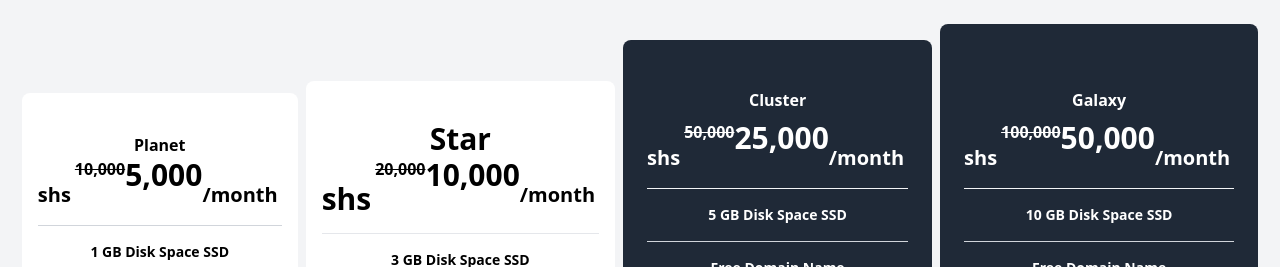
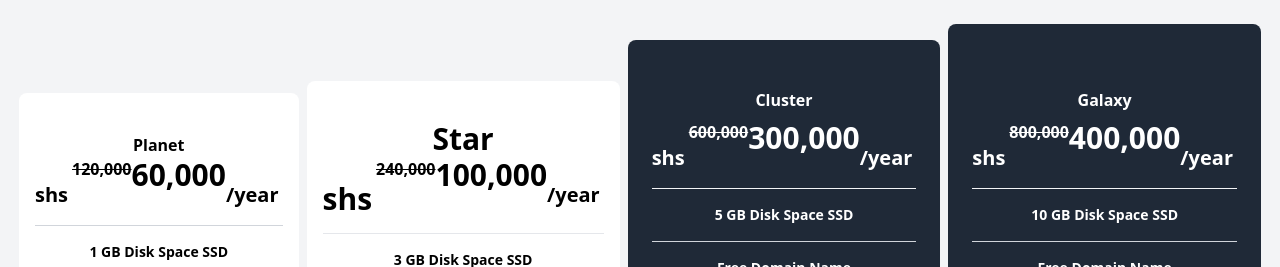
Before and after one commit to Thinkx-Software/thinkxcloud, a React (Create React App) app: page / in a window 1280 px wide. Shown: the part 1100-1367 px from the top of the page. Built offline with nearby package versions, Linux system fonts and the light colour scheme.

Commit message:
update
updated shared hosting cards

```diff
--- a/src/components/SharedCards.js
+++ b/src/components/SharedCards.js
@@ -9,9 +9,9 @@ function SharedCards() {
                 <h5 className="font-bold text-base">Planet</h5>
                 <h3 className="pb-4 flex justify-center font-bold border-b border-gray-300">
                     <span className="text-xl mt-6 mr-1">shs</span>
-                    <span className="line-through">10,000</span>
-                    <span className="text-3xl">5,000</span>
-                    <span className="text-xl mt-6 mr-1">/month</span>
+                    <span className="line-through">120,000</span>
+                    <span className="text-3xl">60,000</span>
+                    <span className="text-xl mt-6 mr-1">/year</span>
                 </h3>
                 <ul className="text-sm font-bold">
                     <li className="pt-4 pb-4 border-b border-gray-300 font-bold">1 GB Disk Space SSD</li>
@@ -42,9 +42,9 @@ function SharedCards() {
                 <h2 class="flex justify-center pb-4 font-bold border-b border-gray-200">
                     <span className="text-3xl mt-6 mr-1">shs</span
                     >
-                    <span className="line-through">20,000</span>
-                    <span className="text-3xl">10,000</span>
-                    <span className="text-xl mt-6 mr-1">/month</span>
+                    <span className="line-through">240,000</span>
+                    <span className="text-3xl">100,000</span>
+                    <span className="text-xl mt-6 mr-1">/year</span>
                 </h2>
                 <ul class="text-sm font-bold">
                     <li className="pt-4 pb-4 border-b border-gray-300 font-bold">3 GB Disk Space SSD</li>
@@ -80,9 +80,9 @@ function SharedCards() {
                     >
                         <span className="text-xl mt-6 mr-1">shs</span>
 
-                        <span className="line-through">50,000</span>
-                        <span className="text-3xl">25,000</span>
-                        <span className="text-xl mt-6 mr-1">/month</span>
+                        <span className="line-through">600,000</span>
+                        <span className="text-3xl">300,000</span>
+                        <span className="text-xl mt-6 mr-1">/year</span>
                     </h2>
                     <ul className=" text-sm font-bold">
                         <li className="pt-4 pb-4 border-b border-gray-300 font-bold">5 GB Disk Space SSD</li>
@@ -120,9 +120,9 @@ function SharedCards() {
                         className="font-bold pb-4 mt-2 border-b border-gray-100 flex justify-center"
                     >
                         <span className="text-xl mt-6 mr-1">shs</span>
-                        <span className="line-through">100,000</span>
-                        <span className="text-3xl">50,000</span>
-                        <span className="text-xl mt-6 mr-1">/month</span>
+                        <span className="line-through">800,000</span>
+                        <span className="text-3xl">400,000</span>
+                        <span className="text-xl mt-6 mr-1">/year</span>
                     </h2>
                     <ul className=" text-sm font-bold">
                         <li className="pt-4 pb-4 border-b border-gray-300 font-bold">10 GB Disk Space SSD</li>
```
